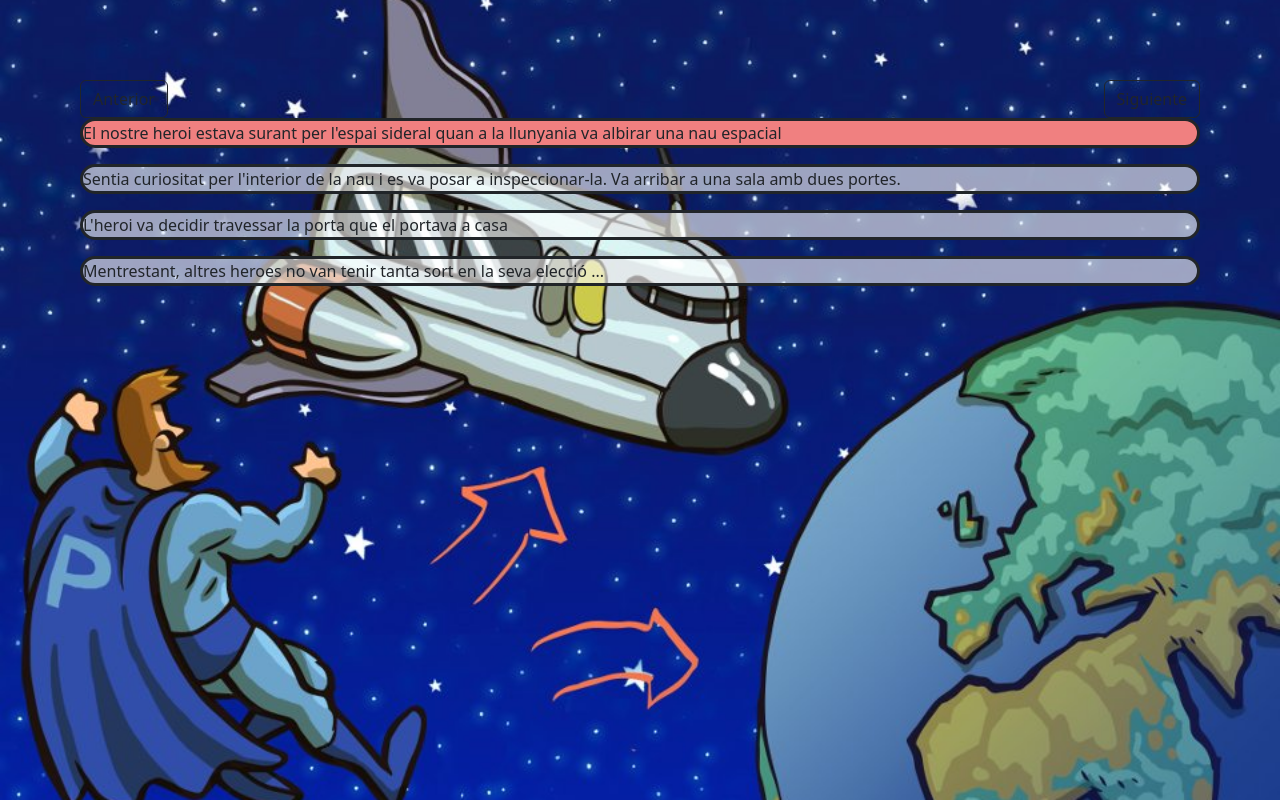
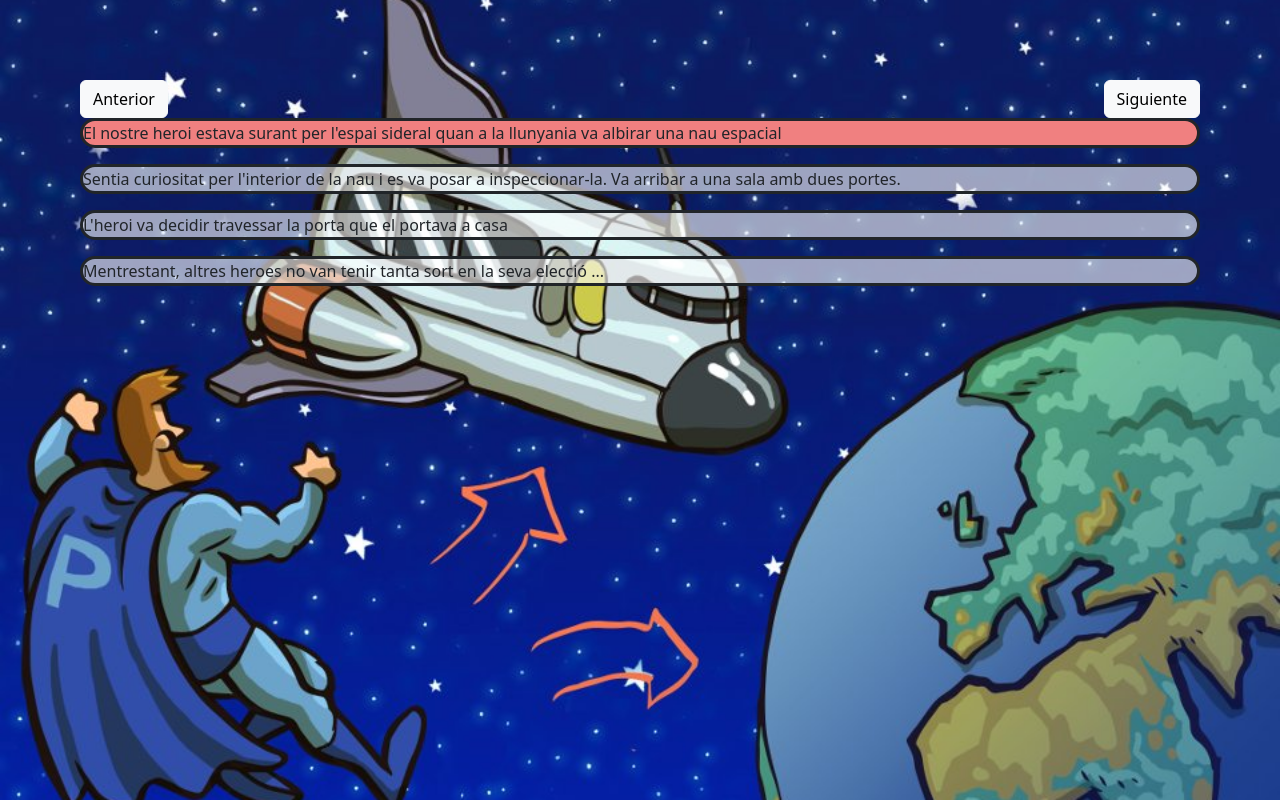
Before and after one commit to XFabio22/Sprint-6-app-Angular, an Angular app in the folder app-angular/: page / in a window 1280 px wide. Both pictures are taken after a click on the button "COMENZAR". Built offline with nearby package versions, Linux system fonts and the light colour scheme.

Commit message:
Arreglando botones

```diff
--- a/app-angular/angular.json
+++ b/app-angular/angular.json
@@ -108,5 +108,8 @@
         }
       }
     }
+  },
+  "cli": {
+    "analytics": "4195a47e-86b9-48f6-af2b-5da4aa829374"
   }
 }
--- a/app-angular/src/app/escena/escena.component.html
+++ b/app-angular/src/app/escena/escena.component.html
@@ -9,8 +9,8 @@
 
     <div class="row  ">
         <div class=" d-flex justify-content-between  botones">
-            <button  (click)="prev()" class="btn btn-outline-dark">Anterior</button>
-            <button (click)="next()" class="btn btn-outline-dark" >Siguiente</button>
+            <button  (click)="prev()" class="btn btn-light">Anterior</button>
+            <button (click)="next()" class="btn btn-light" >Siguiente</button>
         </div>
         <ul>
             <p *ngFor="let datos of historia ; let i = index"  [ngStyle]="{backgroundColor: currentSentence == i ? 'rgb(240,128,128)' : 'rgba(255,255,255,0.6)'}" class="align-middle border border-dark border-3 rounded-pill">
```
